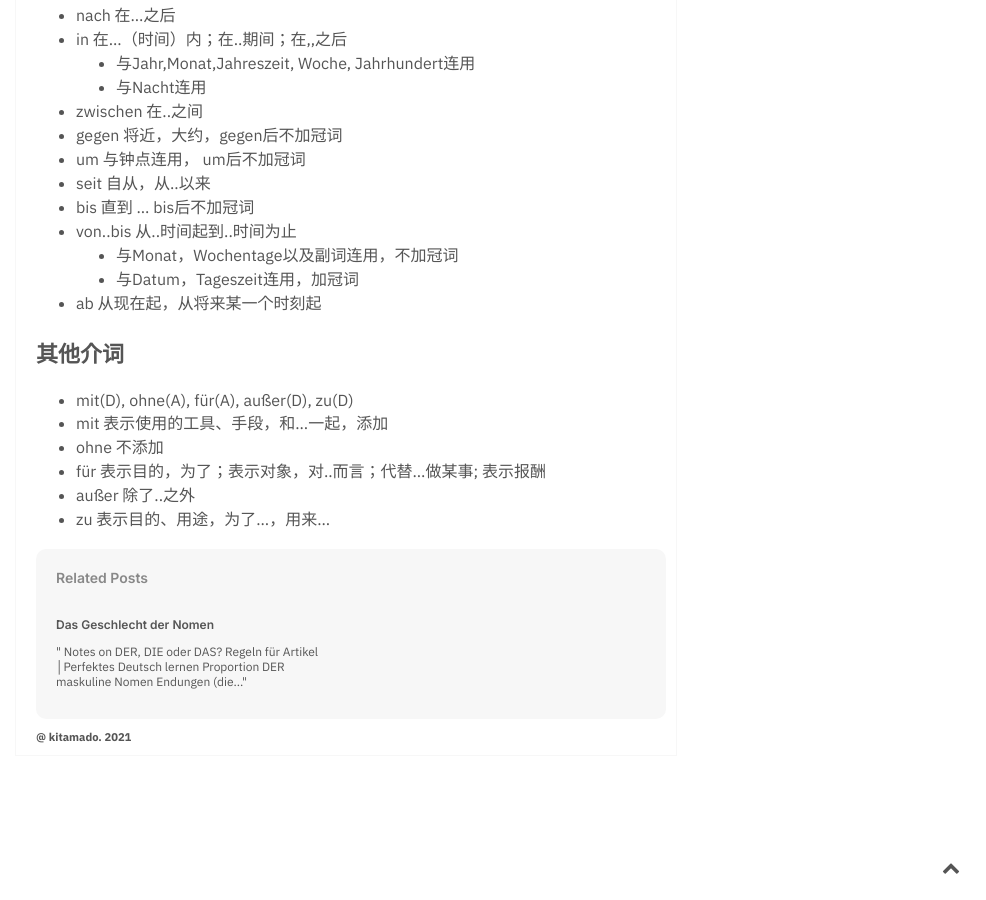
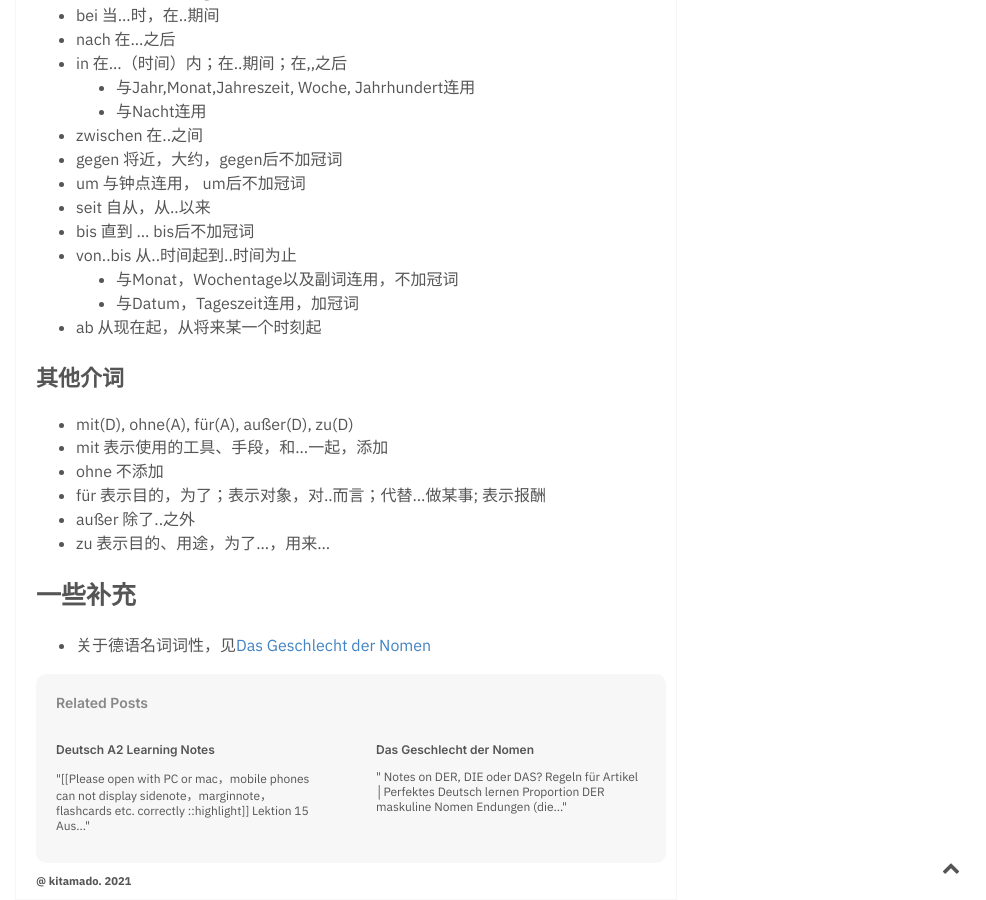
Before and after one commit to kitamado/kitamado.github.io, a Jekyll site: the page built from _posts/2021-06-29-Deutsch-A1.md, in a window 1280 px wide and 900 px high, scrolled down 17515 px. Shown: the whole window, without its empty margins (294-1280 px from the left). Built offline with Jekyll 4.4.1, drawn with Linux system fonts in a browser that asks for light colours; before the commit the page ends 18271 px from its top, so only the background shows below that; part of the change alters nothing that is shown.

Commit message:
lektion 15 tag 2

```diff
--- a/_posts/2021-06-29-Deutsch-A1.md
+++ b/_posts/2021-06-29-Deutsch-A1.md
@@ -601,3 +601,7 @@ title: Deutsch A1 Review
 - für 表示目的，为了；表示对象，对..而言；代替...做某事; 表示报酬
 - außer 除了..之外
 - zu 表示目的、用途，为了...，用来...
+
+## 一些补充
+
+- 关于德语名词词性，见[[Das Geschlecht der Nomen]]
--- /dev/null
+++ b/_posts/2021-07-05-Deutsch-A2-notes.md
@@ -0,0 +1,228 @@
+---
+tags: Deutsch
+title: Deutsch A2 Learning Notes
+status: ongoing
+---
+
+[[Please open with PC or mac，~~mobile phones~~ can not display sidenote，marginnote，flashcards etc. correctly ::highlight]]
+
+* TOC
+{:toc}
+
+## Lektion 15 Auskunft
+### Reflexive Verben 反身动词
+
+
+  {:.boxit}
+  - 反身：句子的主语和宾语指的是同一个人
+  - Reflexiv gebrauchte verben 有反身用法的动词 —— 假反身动词
+    - 动词本身不需要支配反身，可以支配名词对象
+    - 当这个四格名词对象指的是主语本身，则使用反身动词
+  - Reflexive Verben 真反身动词
+  - Reziproke Verben 有交互关系的动词的反身用法
+
+  | | A. | D.|
+  |:----:|:-----:|:----:|
+  |ich|mich|mir|
+  |du|dich|dir|
+  |er/sie/es|sich|sich|
+  |wir|uns|uns|
+  |ihr|euch|euch|
+  |sie/Sie| sich|sich|
+
+{:.medium .serif .oblique}
+#### Reflexiv gebrauchte Verben
+[[有反身用法的动词，假反身动词::lmn]]
+
+{:.medium .serif .oblique}
+##### Reflexivpronomen im A.
+
+  - **sich an/melden**
+    - *Er meldet sich **zu** einem Deutschkurs/beim Arzt an.*
+    - *Er hat sein Kind zu einem Deutschkurs/beim Arzt angemeldet.*
+  - **sich erinnern an jn./etw. (A)**
+    - *Sie erinnert sich gern an ihre Kindheit.*
+    - *Das Lied erinnert den alten Mann an ihre Heimat.*
+  - **sich ärgern über jn./etw. (A)**
+    - *Ich ärgere mich über seine Lüge.*
+    - *Seine Lüge ärgert mich.*
+  - **sich enteschuldigen bei jm. für etw. (A)**
+    - *Der Student entschuldigt sich bei dem Lehrer für die Verspätung.*
+    - *Eutschuldigen Sie mich bitte einen Augenblick!*
+  - **sich freuen über etw. (A)**
+    - *Ich freue mich über die gute Note in der Abschulussprüfung.*
+    - *Es Freut mich, dich/Sie Kennenzulernen.*[[常用：认识你很高兴::rsn]]
+  - **sich freuen auf etw. (A)** [[über对已经发生的事情感到很高兴，auf对没有发生的事情感到高兴，期待::rsn]]
+    - *Weihnachten steht vor der Tür. Ich freue mich ser auf Weihnactten.*
+  - **sich langweilen**
+    - *Wir haben uns auf der Party gelangweilt.*
+    - *Die Party langweilt die Gäste.*
+  - **sich informieren bei jm. über etw. (A)**
+    - *Man kann sich beim DAAD über das Stipendium informieren.*
+    - *Der Lehrer informiert die Schüler über die Weihnachtsparty.*
+  - **sich interesssieren für etw. (A)**
+    - *Ich interessiere mich sehr für Fußball.*
+    - *Fußball interessiert die Europäer sehr.*
+  - **sich kämmen**
+    - *Das Mädchen kämmt sich.*
+    - *Die Mutter kämmt das Mädchen.*
+  - **sich rasieren**
+    - *Der Mann rasiert sich.*
+    - *Der Friseur rasiert den Kunden.*
+  - **sich setzen**
+    - *Setzen Sie sich! [[Nehmen Sie bitte Platz!::rsn]]*
+    - *Ich setze das Baby in den Kinderwagen.*
+
+{:.medium .serif .oblique}
+##### Refelexivpronomen im Dativ + Akkusativobjekt
+
+  - **sich etw. (A) leihen** [[反身代词第三格 + 宾语四格::rsn]]
+    - *Er leiht sich ein Buch von Klaus.*
+    - *Klaus leiht ihm ein Buch.*
+  - **sich etw. (A) kämmen**
+    - *Ich kämme mir die Haare.*
+  - **sich etw. (A) putzen**[[putzen有打扫的意思，这里指刷牙::rsn]]
+    - *Er putzt sich seine Zähne.*
+  - andere verben wie (sich) etwas waschen - click to expand [[(sich) etwas bestellen;  (sich) etwas holen;  (sich) etwas kaufen;  (sich) etwas kochen;   (sich) etwas wünschen::srs]]
+
+{:.medium .serif .oblique}
+#### Reflexive Verben
+[[真反身动词, 必须用反身搭配::lmn]]
+
+  - **sich auskennen**
+    - *Ich kenne mich hier/in der Stadt gut aus.*
+    - *Der Junge kennt sich in Mathematik aus.*
+  - **sich bedanken bei jm. für etw. (A)**
+    - *Ich bedanke mich bei dir für die Einladung.*
+  - **sich bewerden um etw. (A) (bewirbt, bewarb, hat beworben)**
+    - *Er bewirbt sich um einen Studienplatz an der TU-Darmstadt.*
+  - **sich erholen**
+    - *Im urlaub kann man sich gut erholen.*
+  - [[**sich erkundigen bei jm. nach etw.(D)**::highlight]][[向某人打听什么事情::rsn]]
+    - *Der Tourist erkundigt sich bei einem Passanten nach dem Weg zum Bund.*
+  - **sich umsehen**
+    - *Er sieht sich im Zimmer um.*
+  - **sich verabreden**和...约会
+    - *Ich habe mich **mit** ihm um vier vor dem Kino verabredet.*
+  - **sich verlaufen**迷路
+    - *Ich bin fremd hier. Ich habe mich in der Stadt verlaufen.*
+  - **sich verlieben in jn. (A)**
+    - *Der Mann verliebt sich **in** eine schöne Frau.*
+
+{:.medium .serif .oblique}
+#### Reziproke Verben
+[[交互的反身动词，实际上是真反身和假反身动词里分出来的一种特殊情况::lmn]]
+
+  - **sich begrüßen**
+    - *Wir begrüßen uns.*
+  - **sich striten (streitet, stritt, haben gestritten)**
+    - *Wenn zwei sich striten, freut sich der Dritte.*
+    - *Ich habe mich noch nie mit ihm gestritten.*
+  - **sich unterhalten über（unterhält, unterhielt, haben unterhalten)**
+    - *Auf der Party unterhalten sich die Gäste.*
+  - **sich verabreden**
+    - *Wir haben uns für morgen ins Theater verabredet.*
+  - **sich verstehen**
+    - *Die beiden verstehen sich gut.*
+  - [[**sich treffen**::highlight]]
+    - *Wo treffen wir uns morgen?*
+
+
+### Wegbeschreibung 指路
+
+{:.boxit}
+  - nach rechts/links gehen
+  - die 2. Querstrße rechts
+  - an der nächsten Ampel rechts
+  - immer geradeaus gehen
+  - die 1. Querstraße/Pralletstrße links
+  - der Zebrastreifen
+  - die übernächste Kreuzung
+  - der Gehweg
+  - der Fahrradweg
+
+
+### Verben mit Präpositionen 动词介词搭配
+
+
+{:.medium .serif .oblique}
+#### Verben mit Dativpräpositionen
+
+  - helfen jm.(D) **bei** + D
+
+---
+  - anfangen **mit** etw.(D) 开始 [[与中文不同，德语开始和结束要加介词mit再加宾语::rsn]]
+  - aufhören **mit** etw.结束
+  - beginnen **mit** etw.
+  - sich beschäftigen **mit** etw. 处理，研究，探究，忙于
+
+
+---
+  - sich erkundigen bei jm.(D) **nach** etw.(D)
+  - fragen jn.(A) **nach** etw.(D) [[问的内容用介词nach::rsn]]
+  - sich sehnen **nach** etw. 思念，想念
+  - suchen **nach** etw./jm. [[suchen 可接A::rsn]]
+
+
+---
+  - erzählen jm.(D) **von** etw./jm. [[von加内容::rsn]]
+  - reden **von** etw./jm.
+  - sich verabschieden **von** jm. 道别
+  - sprechen **von** etw./jm. 说到
+
+
+---
+  - einladen jn.(A) **zu** etw.
+  - gratulieren jm.(D) **zu** etw. [[zu祝贺原因::rsn]]
+
+#### Verben mit Akkusativpräpositionen
+
+  - achten **auf** etw./jn. [[achten不及物，加auf::rsn]]
+  - autworten jm.(D) **auf** etw. (A)
+  - sich freuen **auf** etw.
+  - warten **auf** etw.(A)/jn.
+  - sich vorbereiten **auf** etw.(A) 准备
+
+---
+
+  - denken **an** etw.(A)/jn. 想念
+  - sich erinnern **an** etw./jn. 回忆
+
+---
+  - sich bedanken bei jm. **für** etw.(A)
+  - sich interressiren **für** etw./jn.
+  - sich entschuldigen bei jm.(D) **für** etw.
+
+---
+  - diskutieren mit jm.(D) **über** etw.
+  - erzählen jm.(D) **über** etw. [[von强调讲到事情，über是关于事情详细讲述::rsn]]
+  - sich freuen **über** etw.
+  - sich informieren bei jm. **über** etw.
+  - sprechen **über**
+  - sich unterhalten mit jm.(D) **über** etw.
+
+---
+  - sich kümmern **um** etw/jn.关心
+  - bitten jn.(A) **um** etw. 请求某人事情
+  - es geht **um** etw. 关于 [[es geht um 固定搭配，总结文章大意；es形式主语，不可省略::rsn]]
+    - *Es geht in dem Text um die Wegbeschreibung.*
+
+### Präpositionen mit Fragewort und Pronominaladverbien
+
+[[带疑问词的介词和代副词::lmn]]
+
+#### Bei Sachen：介词结果针对"物"
+
+  - 疑问句中 wo + (r)介词：wozu, worüber  [[介词首字母/音节是元音字母/音节时，加r::rsn]]
+  - 在回答中指代: da + (r)介词：da, darüber
+
+#### Bei Personen: 介词结构针对"人”
+
+  - In der Frage: 介词 + 疑问代词(wen/wem)
+  - In der Antwort: 介词 + 人称代词
+
+### 其他
+
+  - teinehmen an etwas (D) 参加
+    - *Er nimmt an dem Tischtennisturnier am Samstag teil.*
+  - lachen über etwas/jn. 嘲笑
```
Also changed, not shown: 1 other file.
